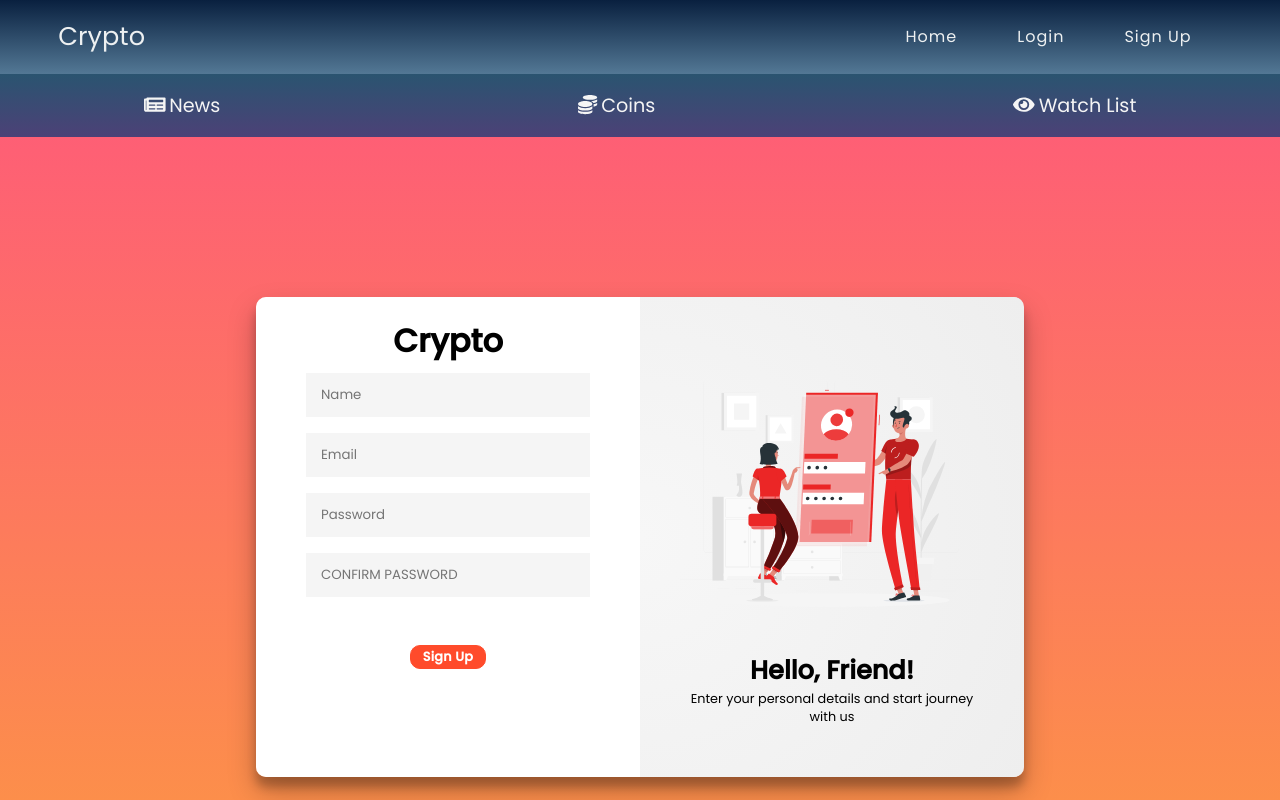
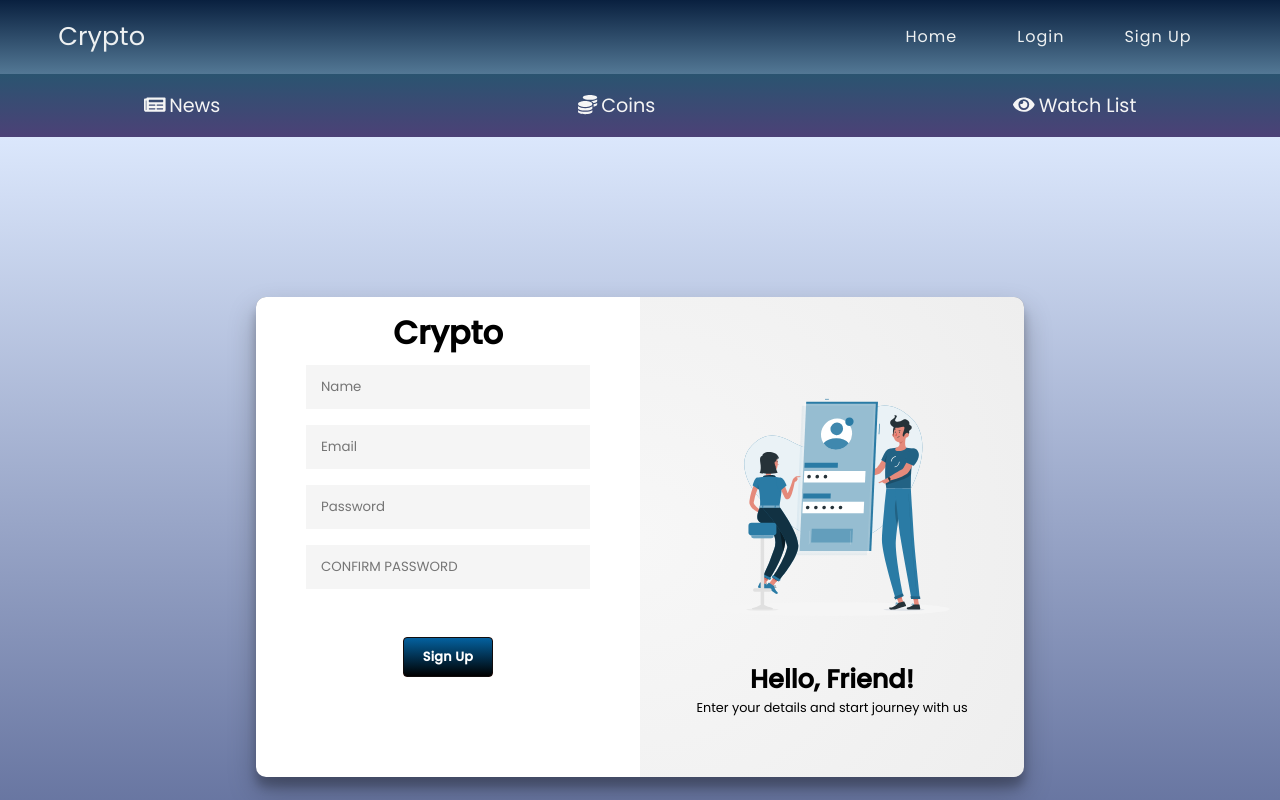
Before and after one commit to SanskritiKhatiyan/crypto-app, a React (Create React App) app in the folder frontend/: page /signup in a window 1280 px wide. Shown: the top 800 px of the page. Built offline with nearby package versions, Linux system fonts and the light colour scheme.

Commit message:
Login/Signup UI Chnaged

```diff
--- a/frontend/src/components/Signin/Signin.css
+++ b/frontend/src/components/Signin/Signin.css
@@ -3,7 +3,7 @@
 }
 /* peechey ka gradient  */
 .body_wrapper {
-  background-image: linear-gradient(#fe5f75, #fc9842);
+  background-image: linear-gradient(#dbe7fc, #515f8f);
   display: flex;
   justify-content: center;
   align-items: center;
@@ -15,27 +15,27 @@
   margin-top: -50vh;
   font-family: "Poppins", sans-serif;
   margin-bottom: 3vh;
+  font-size: 1.8rem;
 }
 
 #lower_title {
   top: 45vh;
   position: relative;
   font-weight: bold;
-  font-size: 1.5rem;
+  font-size: 1.4rem;
 }
 
 #signin {
-  border-radius: 10px;
-  border: 1px solid #ff4b2b;
+  border-radius: 4px;
+  border: 1px solid #110d0d;
   top: 34vh;
   left: -7vw;
-  height: 3vh;
-  width: 6vw;
+  height: 5vh;
+  width: 7vw;
   color: #ffffff;
-  background-color: #ff4b2b;
+  background-image: linear-gradient(#04619f, #000000);
   font-size: 0.8rem;
   font-weight: bold;
-
 }
 
 .form_css {
@@ -55,11 +55,10 @@ input {
   padding: 12px 15px;
   margin: 8px 0;
   width: 100%;
-
 }
 
 .container_signin {
-  background: rgba(238, 238, 238, 0.411);
+  background: rgba(0, 0, 0, 0.411);
   border-radius: 10px;
   box-shadow: 0 14px 28px rgba(0, 0, 0, 0.25), 0 10px 10px rgba(0, 0, 0, 0.22);
   position: relative;
@@ -67,7 +66,6 @@ input {
   width: 768px;
   max-width: 100%;
   min-height: 480px;
-
 }
 
 .form-container {
@@ -81,7 +79,6 @@ input {
   left: 0;
   width: 50%;
   z-index: 2;
-
   margin-top: -5vh;
 }
 
@@ -156,8 +153,8 @@ input {
   height: 40px;
   width: 40px;
 }
-.pass_forget{
-  margin-left: 10vw;
+.pass_forget {
+  margin-left: 12vw;
   font-size: 0.7rem;
 }
 .textclass {
@@ -188,7 +185,6 @@ input {
   .social-container {
     display: flex;
     margin-top: 5vh;
-
   }
   .input_credentials {
     position: relative;
@@ -204,7 +200,7 @@ input {
   .container_signin {
     margin-top: -20vh;
   }
-  .sign-in-container{
+  .sign-in-container {
     width: 100%;
   }
 }
--- a/frontend/src/components/Signin/Signin.js
+++ b/frontend/src/components/Signin/Signin.js
@@ -1,6 +1,6 @@
 import React, { useState } from "react";
 import "./Signin.css";
-import LoginImage from "../../assets/loginimage1.svg";
+import LoginImage from "../../assets/Signin.svg";
 import { useHistory } from "react-router-dom";
 
 const Signin = () => {
--- a/frontend/src/components/Signup/Signup.js
+++ b/frontend/src/components/Signup/Signup.js
@@ -1,6 +1,6 @@
 import React, { useState } from "react";
 import { useHistory } from "react-router-dom";
-import Signinimage from "../../assets/Signinimage.svg";
+import Signinimage from "../../assets/Signup.svg";
 import "./Signup.css";
 
 const Signup = () => {
@@ -109,7 +109,6 @@ const Signup = () => {
             <button type="submit" name="signup" onClick={sendData} id="signin">
               Sign Up
             </button>
-
           </form>
         </div>
         <div class="overlay-container">
@@ -118,7 +117,7 @@ const Signup = () => {
               <img src={Signinimage} alt="Singnin" />
               <div className="textclass">
                 <h1>Hello, Friend!</h1>
-                <p>Enter your personal details and start journey with us</p>
+                <p>Enter your details and start journey with us</p>
               </div>
             </div>
           </div>
```
Also changed, not shown: frontend/src/assets/Signin.svg (added), frontend/src/assets/Signup.svg (added).
